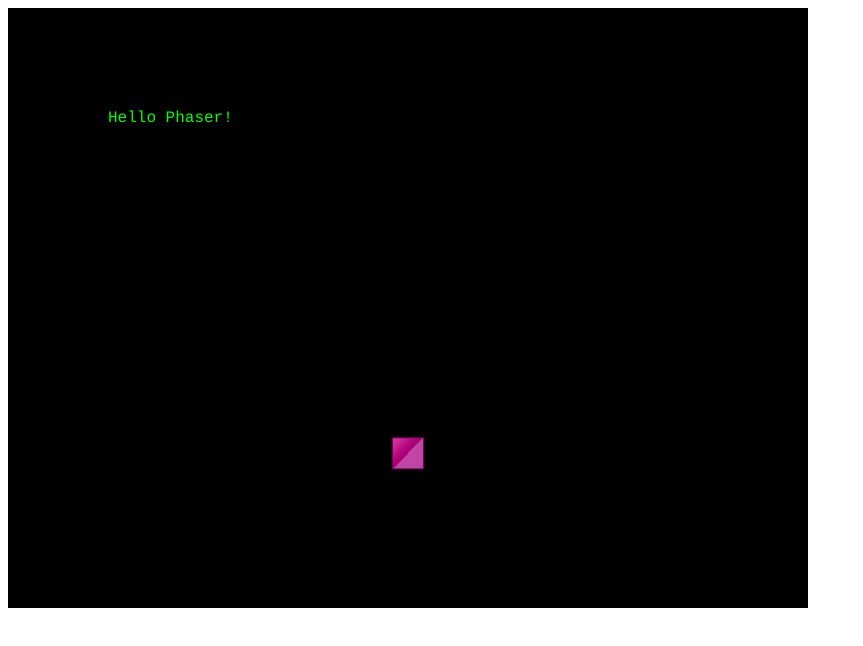
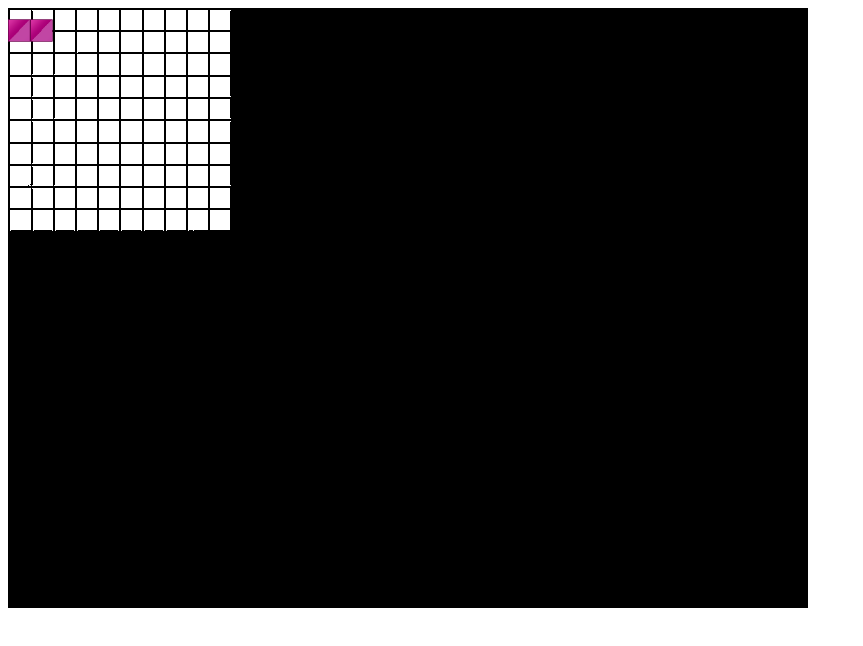
Before and after one commit to battledoog/hackdavis21-game, a plain HTML site: page index.html in a window 1280 px wide. Shown: the whole page, without its empty margins (0-863 px from the left). Drawn offline with Linux system fonts and the light colour scheme; animation ran at ten frames a second.

Commit message:
Added scenes
Added gameboard.js, startscreen.js, gamepiece.js

```diff
--- /dev/null
+++ b/BackgroundBoard.js
@@ -0,0 +1,49 @@
+class BackgroundBoard extends Phaser.Scene {
+    constructor() {
+        super('playGame')
+    }
+
+    preload(){
+        this.load.image('backgroundGrid', 'assets/gridBackground.png');
+        this.load.image('square', 'assets/square1.png')
+    }
+
+    create(){
+        this.add.text(20, 20, "Playing game");
+        var bg = this.add.sprite(0,0,'backgroundGrid');
+        bg.setOrigin(0,0)
+
+        var w = 224/10
+        var h = 224/10
+
+        var square = this.add.image(-w/2,0,'square')
+        var square1 = this.add.image(w/2, 0, 'square')
+        square.displayWidth = w;
+        square.displayHeight = h;
+        square1.displayWidth = w;
+        square1.displayHeight = h;
+        this.container = this.add.container(w, h, [square, square1]);
+        this.container.setSize(2*w, h)
+    }
+
+    update(){
+    }
+
+//    function preload ()
+//    {
+//        this.load.image('map', 'assets/square1.png');
+//    }
+
+//    function create ()
+//    {
+//        var map = this.physics.add.sprite(400, 300, 'map');
+//        map.setVelocity(0, 100);
+//        map.setBounce(0, 0);
+//        map.setCollideWorldBounds(true);
+//
+//        const helloButton = this.add.text(100, 100, 'Hello Phaser!', { fill: '#0f0' });
+//        helloButton.setInteractive();
+//        helloButton.on('pointerup', () => { console.log('pointerup'); });
+//
+//    }
+}
--- /dev/null
+++ b/StartScene.js
@@ -0,0 +1,11 @@
+class StartScene extends Phaser.Scene {
+    constructor(){
+        super('bootGame')
+    }
+
+    create(){
+        this.add.text(20, 20, "loading game!!")
+        console.log("loaed game")
+        this.scene.start("playGame")
+    }
+}
--- a/game.js
+++ b/game.js
@@ -5,35 +5,11 @@ var config = {
     physics: {
         default: 'arcade',
         arcade: {
-            gravity: { y: 200 }
+            gravity: { y: 1 },
+            debug: true
         }
     },
-    scene: {
-        preload: preload,
-        create: create
-    }
+    scene:[StartScene,BackgroundBoard]
 };
 
 var game = new Phaser.Game(config);
-
-function preload ()
-{
-    this.load.image('map', 'assets/square1.png');
-}
-
-function create ()
-{
-    var map = this.physics.add.sprite(400, 300, 'map');
-    map.setVelocity(0, 100);
-    map.setBounce(0, 0);
-    map.setCollideWorldBounds(true);
-
-    const helloButton = this.add.text(100, 100, 'Hello Phaser!', { fill: '#0f0' });
-    helloButton.setInteractive();
-    helloButton.on('pointerover', () => { console.log('pointerover'); });
-
-}
-
-function update () {
-
-}
--- a/index.html
+++ b/index.html
@@ -4,7 +4,10 @@
         <meta charset="UTF-8">
         <title>Hackathon game</title>
         <script type="text/javascript" src="phaser.min.js"></script>
+        <script type="text/javascript" src="BackgroundBoard.js"></script>
+        <script type="text/javascript" src="StartScene.js"></script>
         <script type="text/javascript" src="game.js"></script>
+
     </head>
     <body>
 
```
Also changed, not shown: gamePiece.js (added, +25 -0 lines), assets/bg.png (added), assets/gridBackground.png (added), 1 other file.
